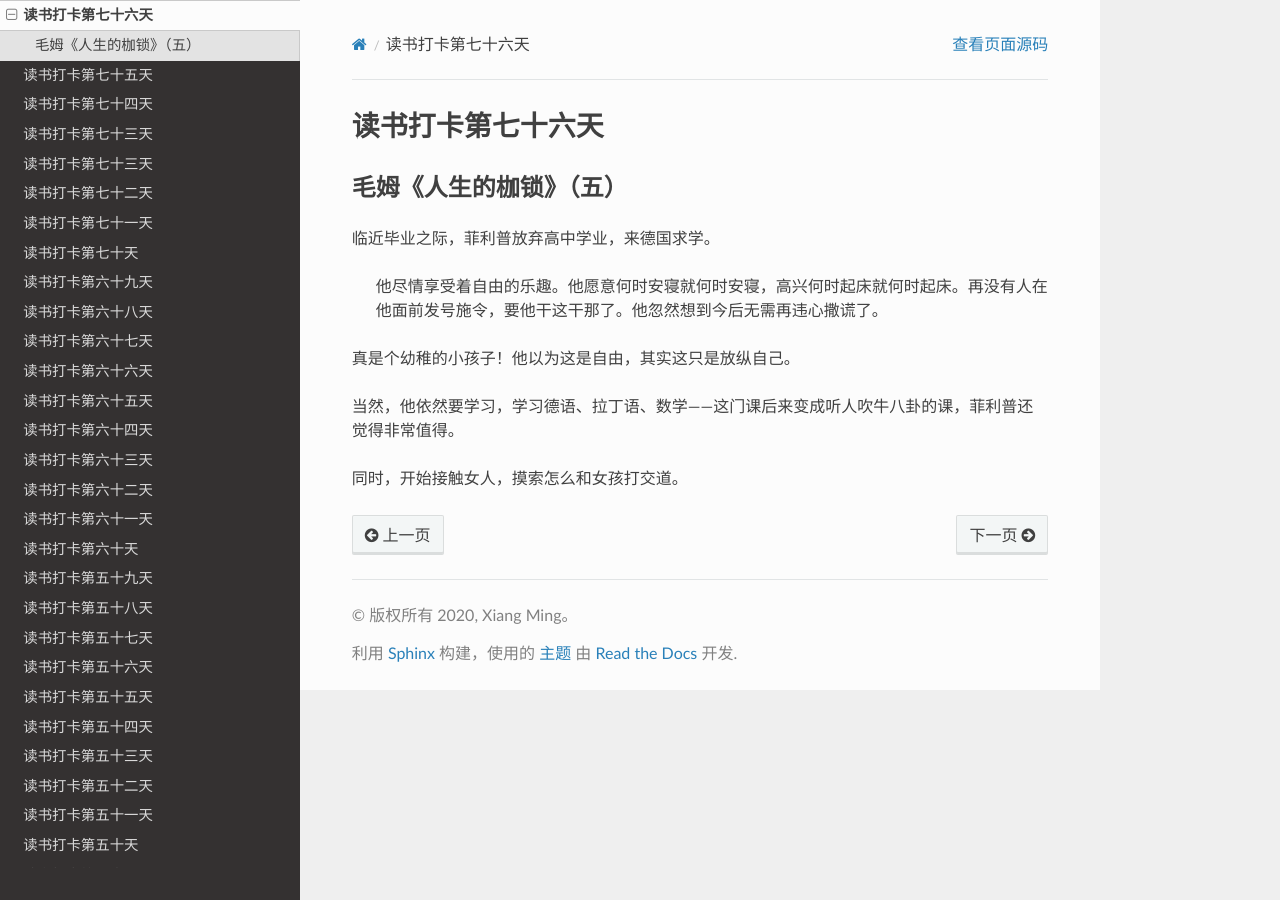
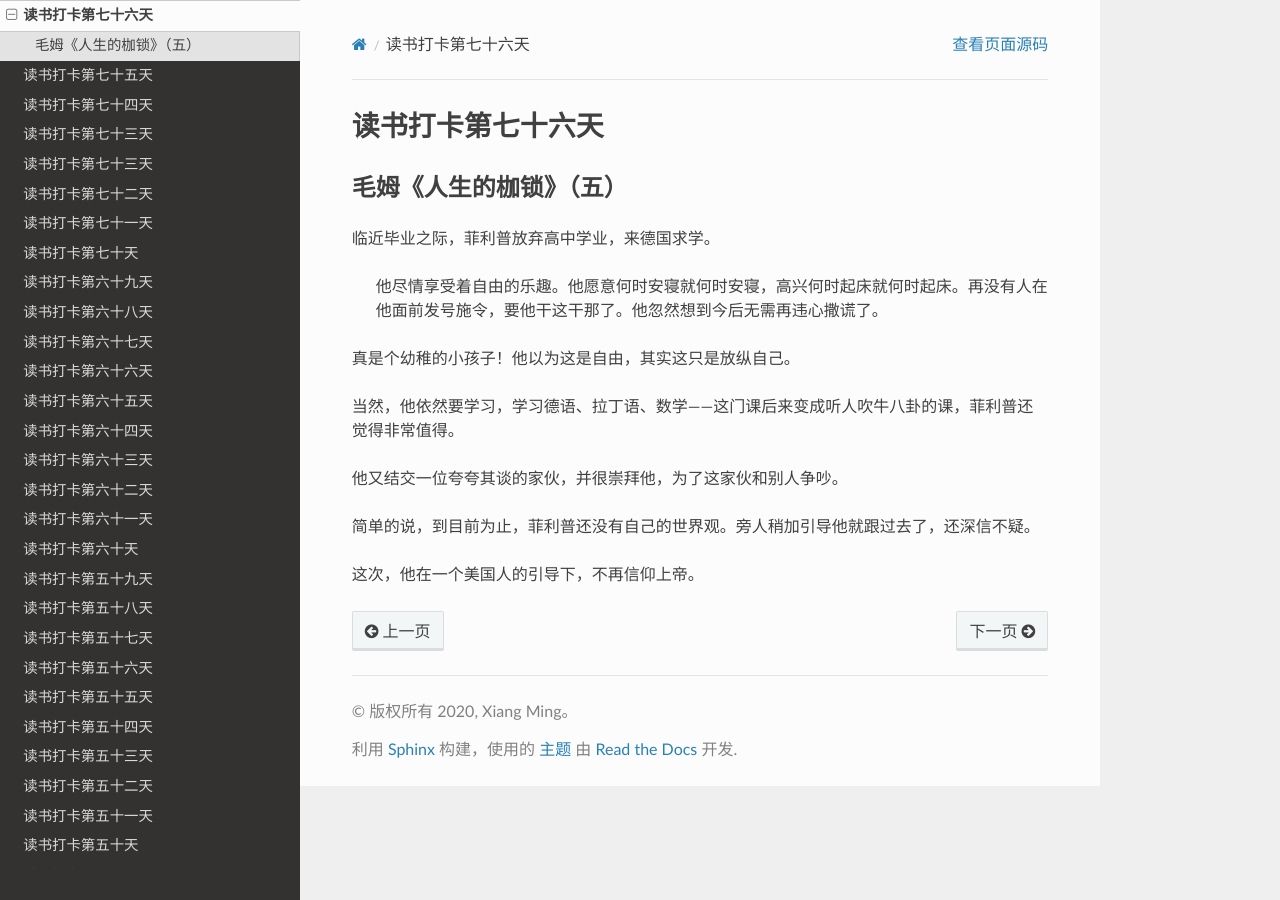
Before and after one commit to xiangming1975/reading, a Sphinx documentation site: the page built from source/2020-08-26.md, in a window 1280 px wide. Built offline with Sphinx 7.4.7 and the Read the Docs theme 2.0.0, drawn with Linux system fonts in a browser that asks for light colours.

Commit message:
继续读人生的枷锁

```diff
--- a/source/2020-08-26.md
+++ b/source/2020-08-26.md
@@ -10,4 +10,8 @@
 
 当然，他依然要学习，学习德语、拉丁语、数学——这门课后来变成听人吹牛八卦的课，菲利普还觉得非常值得。
 
-同时，开始接触女人，摸索怎么和女孩打交道。
+他又结交一位夸夸其谈的家伙，并很崇拜他，为了这家伙和别人争吵。
+
+简单的说，到目前为止，菲利普还没有自己的世界观。旁人稍加引导他就跟过去了，还深信不疑。
+
+这次，他在一个美国人的引导下，不再信仰上帝。
```
Also changed, not shown: source/2020-08-21.md (+2 -0 lines), source/2020-08-27.md (added, +7 -0 lines), source/2020-08-28.md (added, +3 -0 lines).
